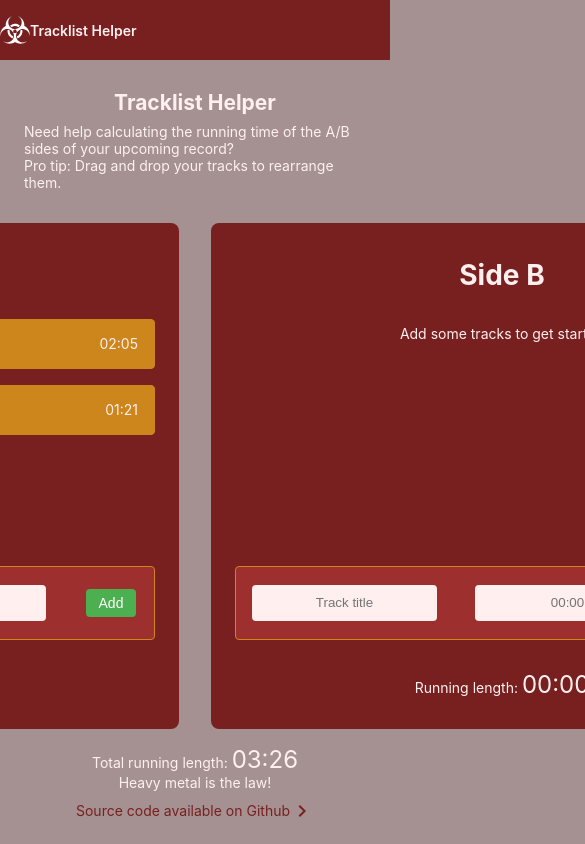
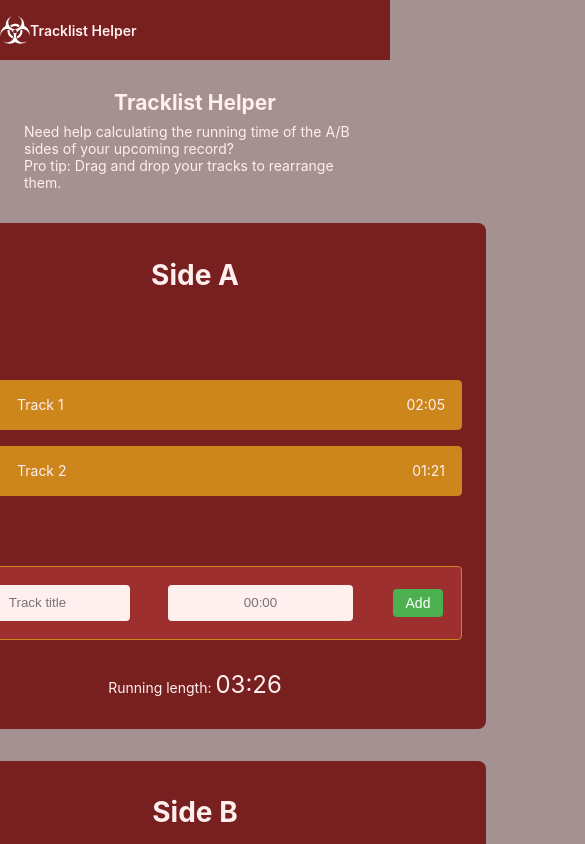
Before and after one commit to Sundin/tracklist, an Angular app: page / in a window 390 px wide. Shown: the top 844 px of the page, 585 px wide, since content can reach past the window. Built offline with nearby package versions, Linux system fonts and the light colour scheme.

Commit message:
A bit more responsive layout

```diff
--- a/src/app/app.component.scss
+++ b/src/app/app.component.scss
@@ -74,6 +74,10 @@ p {
   justify-content: center;
   margin-top: 16px;
   flex-direction: row;
+
+  @media screen and (max-width: 767px) {
+    flex-flow: row wrap;
+  }
 }
 
 a,
--- a/src/app/side/side.component.html
+++ b/src/app/side/side.component.html
@@ -8,7 +8,7 @@
     [ngStyle] = "{'height.px': calculateHeight()}"
   >
     <p [hidden]="tracks.length !== 0">Add some tracks to get started</p>
-    <div *ngFor="let track of tracks">
+    <div *ngFor="let track of tracks" class="card-wrapper">
       <app-track [track]="track" [onDeleteTrack]="onDeleteTrack"></app-track>
     </div>
   </div>
--- a/src/app/side/side.component.scss
+++ b/src/app/side/side.component.scss
@@ -15,12 +15,20 @@
   }
 
   .list {
-    width: 100%;
+    max-width: 80%;
     display: flex;
     flex-direction: column;
     align-items: center;
+    justify-content: center;
   }
 }
+
+.card-wrapper {
+  display: flex;
+  flex-direction: column;
+  justify-content: center;
+}
+
 
 .card {
   border: $borderstyle;
```
Also changed, not shown: src/app/track/track.component.html (indentation only).
